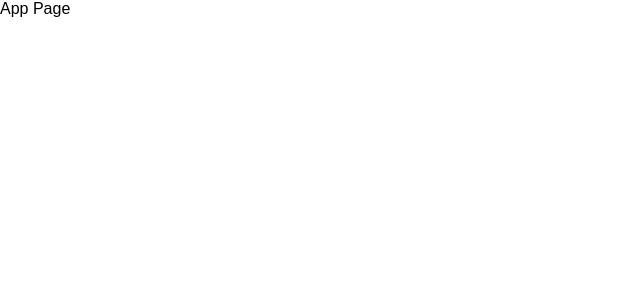
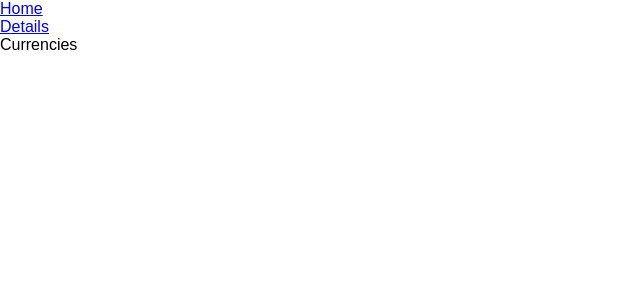
Before and after one commit to yersel500/crypto-prices, a React (Create React App) app: page / in a window 1280 px wide. Shown: the top 300 px of the page, without its empty margins (0-640 px from the left). Built offline with nearby package versions, Linux system fonts and the light colour scheme.

Commit message:
Setup router

```diff
--- a/src/App.js
+++ b/src/App.js
@@ -1,10 +1,19 @@
+import { BrowserRouter, Route, Routes } from 'react-router-dom';
 import './App.css';
+import Header from './components/Header';
+import Currencies from './pages/Currencies';
+import Details from './pages/Details';
 
 function App() {
   return (
-    <div className="App">
-      App Page
-    </div>
+    <BrowserRouter>
+      <Header />
+      <Routes>
+        <Route path="/" element={<Currencies />} />
+        <Route path="details" element={<Details />} />
+        <Route path="*" element={<Currencies />} />
+      </Routes>
+    </BrowserRouter>
   );
 }
 
--- a/src/components/Header.js
+++ b/src/components/Header.js
@@ -0,0 +1,18 @@
+import { NavLink } from 'react-router-dom';
+
+const Header = () => (
+  <header>
+    <nav>
+      <ul>
+        <li>
+          <NavLink to="/">Home</NavLink>
+        </li>
+        <li>
+          <NavLink to="details">Details</NavLink>
+        </li>
+      </ul>
+    </nav>
+  </header>
+);
+
+export default Header;
--- a/src/index.js
+++ b/src/index.js
@@ -1,11 +1,15 @@
 import React from 'react';
 import ReactDOM from 'react-dom';
 import './index.css';
+import { Provider } from 'react-redux';
 import App from './App';
+import store from './redux/configureStore';
 
 ReactDOM.render(
   <React.StrictMode>
-    <App />
+    <Provider store={store}>
+      <App />
+    </Provider>
   </React.StrictMode>,
   document.getElementById('root'),
 );
--- a/src/pages/Currencies.js
+++ b/src/pages/Currencies.js
@@ -0,0 +1,7 @@
+const Currencies = () => (
+  <div>
+    Currencies
+  </div>
+);
+
+export default Currencies;
--- a/src/pages/Details.js
+++ b/src/pages/Details.js
@@ -0,0 +1,7 @@
+const Details = () => (
+  <div>
+    Details Page
+  </div>
+);
+
+export default Details;
```
